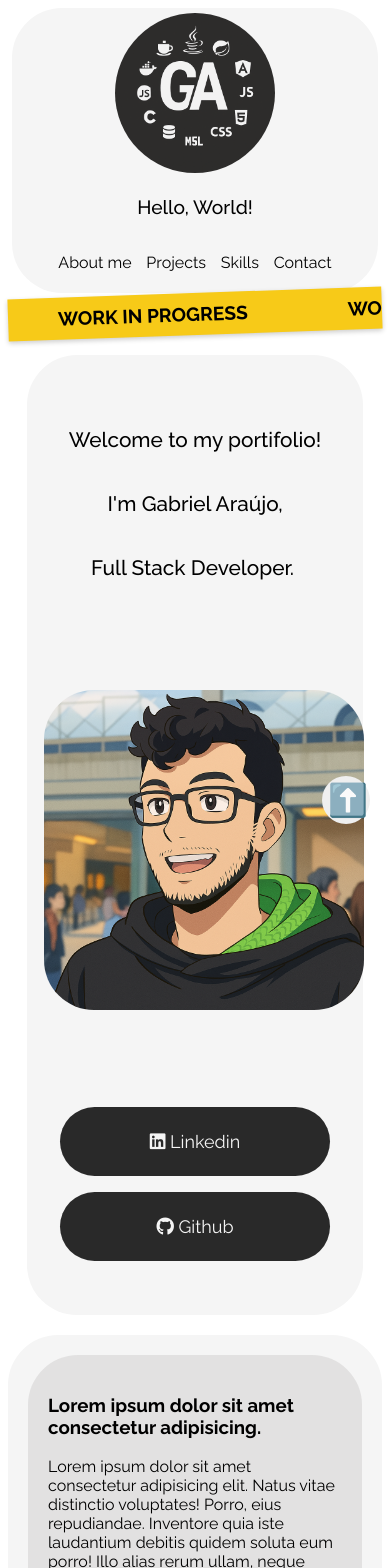
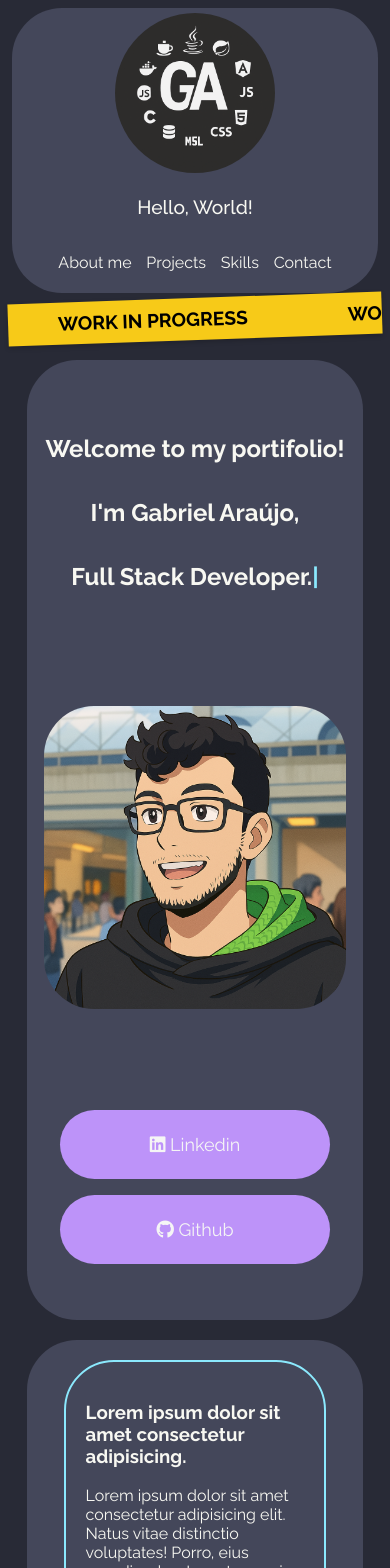
Before and after one commit to pro-gabrielteixeira/portifolio, an Angular app: page / in a window 390 px wide. Shown: the top 1568 px of the page. Built offline with nearby package versions, Linux system fonts and the light colour scheme.

Commit message:
Fix bugs and add Dracula Theme

```diff
--- a/src/app/components/about-me/about-me.component.scss
+++ b/src/app/components/about-me/about-me.component.scss
@@ -1,5 +1,5 @@
 .about-me {
-    background-color: whitesmoke;
+    background-color: var(--current-line);
     border-radius: 50px;
     margin: 20px auto;
     display: flex;
@@ -10,6 +10,7 @@
 }
 
 .about-me-description {
+	margin: 30px auto;
     display: flex;
     justify-content: center;
     align-items: center;
@@ -20,13 +21,13 @@
 .about-me-description-text {
     line-height: 4rem;
     font-size: 1.5rem;
-    overflow: hidden;
-    white-space: nowrap;
+	color: var(--foreground);
 }
 
 .cursor {
     display: inline-block;
     animation: blink 0.7s steps(1) infinite;
+	color: var(--cyan);
 }
 
 @keyframes blink {
@@ -36,6 +37,7 @@
 }
 
 .about-me-picture {
+	margin: 30px auto;
     width: 30%;
     align-items: center;
     text-align: center;
@@ -44,9 +46,13 @@
 .img-profile {
     width: 20rem;
     border-radius: 50px;
+	width: 100%;
+	max-height: 20rem;
+	max-width: 20rem;
 }
 
 .personal-links {
+	margin: 30px auto;
     text-align: center;
     width: 30%;
 }
@@ -54,18 +60,20 @@
 .personal-links a {
     display: block;
     padding: 1.5rem;
-    background-color: rgb(41, 41, 41);
+    background-color: var(--purple);
+	color: var(--foreground);
     color: whitesmoke;
     margin: 1rem;
     border-radius: 50px;
     text-decoration: none;
     font-size: large;
-}
 
-.personal-links a:hover {
-    transition: all 0.3s ease;
-    transform: scale(1.1);
-    background-color: rgb(12, 12, 12);
+	&:hover {
+		transition: all 0.3s ease;
+		transform: scale(1.1);
+		background-color: var(--comment);
+		box-shadow: 0 4px 15px var(--purple);
+	}
 }
 
 @media (max-width: 864px) {
@@ -91,9 +99,4 @@
         width: 90%;
     }
 
-    .about-me-description-text {
-        font-size: 1.3rem;
-        font-weight: 500;
-    }
-
 }
--- a/src/app/components/contact/contact.component.html
+++ b/src/app/components/contact/contact.component.html
@@ -1,6 +1,6 @@
 <div class="contact-info" id="contact">
     <div class="contact-description">
         <h3>Contacts: </h3>
-        <p>Send me a private message or connection on my <a href="https://www.linkedin.com/in/pro-gabrielteixeira/">Linkedin</a></p>
+        <p>Send me a private message or connection on my <a href="https://www.linkedin.com/in/pro-gabrielteixeira/">Linkedin</a>.</p>
     </div>
 </div>
--- a/src/app/components/contact/contact.component.scss
+++ b/src/app/components/contact/contact.component.scss
@@ -1,6 +1,6 @@
 
 .contact-info {
-    background-color: whitesmoke;
+    background-color: var(--current-line);
     border-radius: 50px;
     display: flex;
     justify-content: space-around;
@@ -8,6 +8,15 @@
 }
 
 .contact-description {
+	color: var(--foreground);
     margin: 30px;
     text-align: center;
 }
+
+.contact-description a {
+	text-decoration: none;
+	color: var(--purple);
+	&:hover {
+		color: var(--cyan);
+	}
+}
--- a/src/app/components/navbar/navbar.component.html
+++ b/src/app/components/navbar/navbar.component.html
@@ -17,4 +17,4 @@
     </div>
 </nav>
 
-<button class="scroll-to-top" (click)="sectionClick('navbar')" ngIf="showScrollToTop">⬆️</button>
+<button class="scroll-to-top" (click)="sectionClick('navbar')" *ngIf="showScrollToTop"><i class="fas fa-chevron-up"></i></button>
--- a/src/app/components/navbar/navbar.component.scss
+++ b/src/app/components/navbar/navbar.component.scss
@@ -4,7 +4,7 @@
     top: 10px;
     display: flex;
     justify-content: space-between;
-    background-color: whitesmoke;
+    background-color: var(--current-line);
     align-items: center;
     border-radius: 50px;
     transition: all 0.5s ease;
@@ -16,6 +16,8 @@
 }
 
 .scroll-to-top {
+	display: flex;
+	justify-content: center;
     position: fixed;
     bottom: 20px;
     right: 20px;
@@ -24,7 +26,18 @@
     border: none;
     border-radius: 50%;
     font-size: 2rem;
+	align-items: center;
+	background-color: var(--purple);
+	color: var(--foreground);
+	cursor: pointer;
+	transition: all 0.3s ease;
+
+	&:hover {
+		background-color: var(--comment);
+		box-shadow: 0 4px 15px var(--purple);
+	}
 }
+
 
 @media (min-width: 864px) {
     .scroll-to-top {
@@ -40,13 +53,13 @@
         padding: 5px;
         width: 95%;
         top: 0;
-        margin: 0 auto;
+        margin: 5px auto;
     }
 
 }
 
 .navbar.shrink {
-    padding: 0 20px;
+    padding: 0 10px;
     margin: 3rem auto;
 }
 
@@ -62,12 +75,13 @@
 .nav-list li {
     list-style: none;
     cursor: pointer;
-}
+	color: var(--foreground);
 
-.nav-list li:hover {
-    color: darkslategrey;
-    transform: scale(1.15);
-    transition: all 0.3s ease;
+	&:hover {
+		color: var(--cyan);
+		transform: scale(1.1);
+		transition: all 0.3s ease;
+	}
 }
 
 .logo-img {
@@ -86,4 +100,5 @@
     font-size: 1.2rem;
     width: 15rem;
     font-weight: 500;
+	color: var(--foreground);
 }
--- a/src/app/components/navbar/navbar.component.ts
+++ b/src/app/components/navbar/navbar.component.ts
@@ -1,9 +1,10 @@
 import { Component, HostListener, Renderer2 } from '@angular/core';
-import { windowTime } from 'rxjs';
+import { CommonModule } from '@angular/common';
+
 
 @Component({
   selector: 'app-navbar',
-  imports: [],
+  imports: [CommonModule],
   templateUrl: './navbar.component.html',
   styleUrl: './navbar.component.scss'
 })
@@ -37,10 +38,10 @@ export class NavbarComponent {
 
       this.showScrollToTop = (isMobile && window.scrollY > 200);
 
-      if (window.scrollY > 5) {
+      if (window.scrollY > 10) {
           this.renderer.setStyle(document.getElementById('logo'), 'width', '5rem');
           navbar.classList.add('shrink');
-      } else if (window.scrollY <= 1) {
+      } else if (window.scrollY <= 2) {
           this.renderer.setStyle(document.getElementById('logo'), 'width', '10rem');
           navbar.classList.remove('shrink');
     }
--- a/src/app/components/projects/project/project.component.scss
+++ b/src/app/components/projects/project/project.component.scss
@@ -2,6 +2,7 @@
 .project {
     margin: 20px;
     padding: 20px;
-    background-color: rgba(189, 187, 187, 0.349);
+	border: 2px;
+	border: 2px solid var(--cyan);
     border-radius: 50px;
 }
--- a/src/app/components/projects/projects.component.scss
+++ b/src/app/components/projects/projects.component.scss
@@ -3,11 +3,19 @@
 .div-projects {
     display: flex;
     justify-content: space-evenly;
+	margin: 20px auto;
     flex-wrap: wrap;
-    background-color: whitesmoke;
     border-radius: 50px;
+	width: 95%;
+	background-color: var(--current-line);
 }
 
 app-project {
-    width: 400px;
+    width: 90%;
 }
+
+@media (max-width: 864px) {
+	.div-projects {
+		width: 90%;
+	}
+}
--- a/src/app/components/skills/skills.component.scss
+++ b/src/app/components/skills/skills.component.scss
@@ -4,26 +4,31 @@
     display: flex;
 	width: 95%;
     justify-content: space-around;
-    background-color: whitesmoke;
+    background-color: var(--current-line);
     border-radius: 50px;
 }
 
 .skills-description {
+	color: var(--foreground);
 	display: block;
     text-align: center;
     margin: 30px auto;
     width: 45%;
+	line-height: 1.6rem;
+	font-size: 1.1rem;
 }
 
 .skills-img-div {
 	display: block;
 	margin: 30px auto;
 	width: 45%;
+	align-content: center;
 }
 
 .skills-img {
 	border-radius: 50px;
 	width: 90%;
+	box-shadow: -2px 5px var(--background);
 }
 
 @media (max-width: 864px) {
@@ -39,7 +44,11 @@
 		width: 90%;
 	}
 
+	.skills-img-div {
+		width: 95%;
+	}
+
 	.skills-img {
-		width: 90%;
+		width: 100%;
 	}
 }
--- a/src/styles.scss
+++ b/src/styles.scss
@@ -1,9 +1,19 @@
 /* You can add global styles to this file, and also import other style files */
+:root {
+	--background: #282a36;
+	--current-line: #44475a;
+	--foreground: #f8f8f2;
+	--comment: #6272a4;
+	--cyan: #8be9fd;
+	--purple: #bd93f9;
+  }
 
 body {
     font-family: raleway;
     overflow-x: hidden;
     overflow-y: auto;
+	background-color: var(--background);
+	color: var(--foreground);
 }
 
 .raleway-font {
```
Also changed, not shown: src/app/app.component.scss (line endings or trailing spaces).
